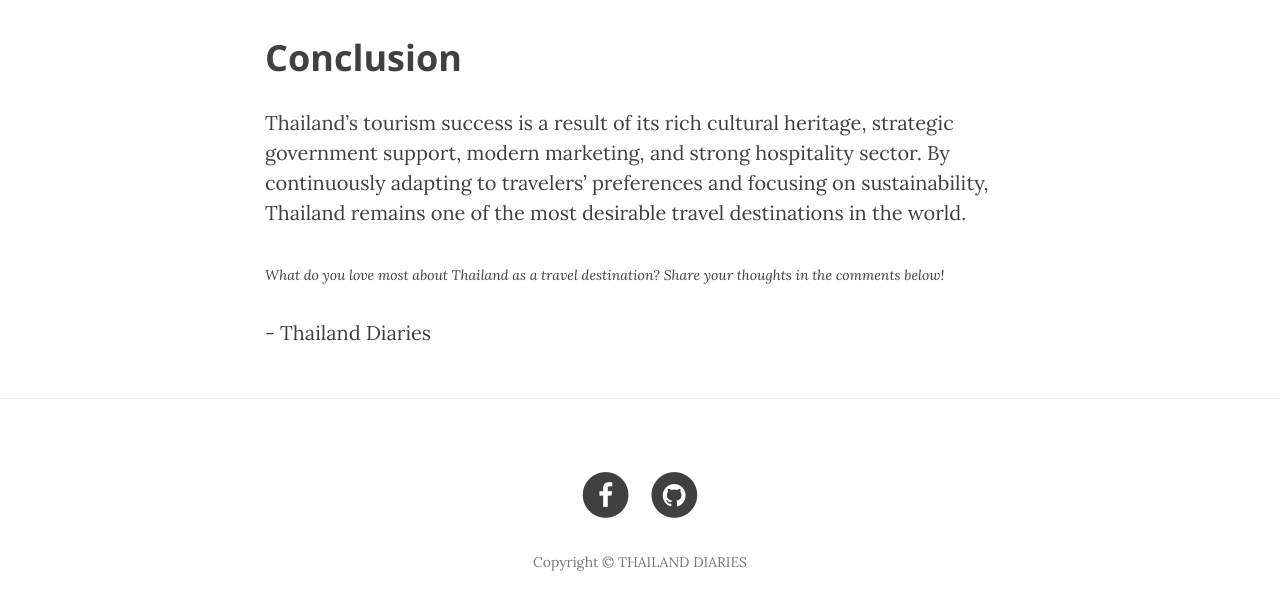
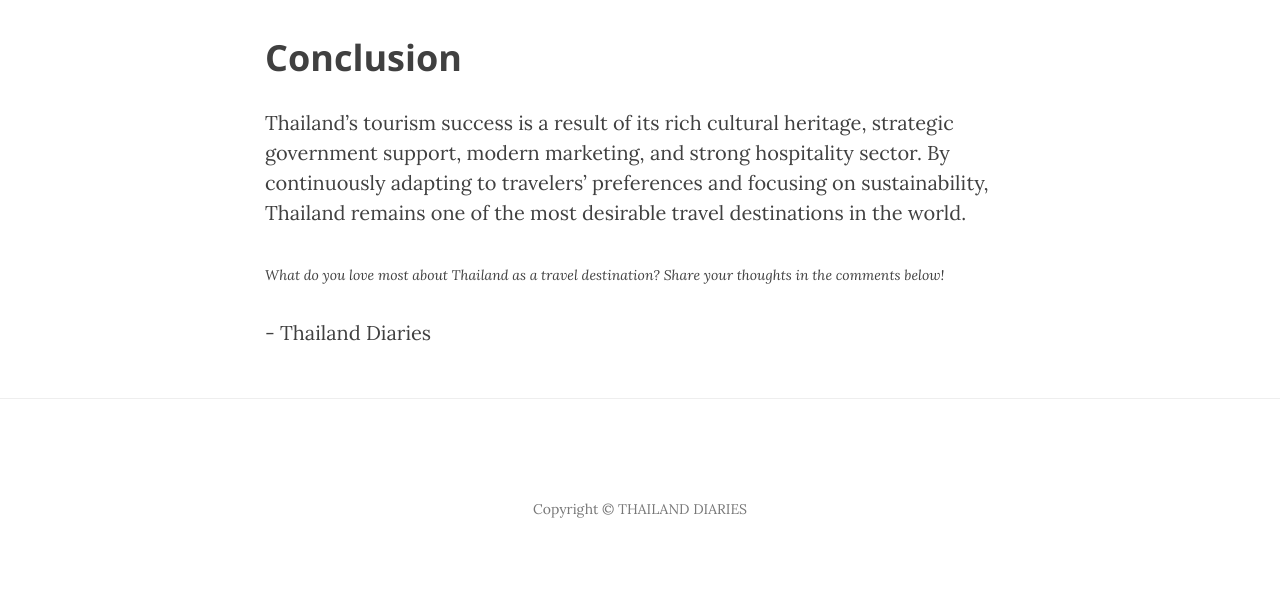
Before and after one commit to rjvaroky-ctrl/Thailand-travels, a plain HTML site: page post5.html in a window 1280 px wide. Shown: the part 4701-5311 px from the top of the page. After the commit the page ends 5286 px from the top, so only its background shows below. Drawn offline with nearby package versions, Linux system fonts and the light colour scheme; files whose address does not match are found by name.

Commit message:
Update post5.html

```diff
--- a/post5.html
+++ b/post5.html
@@ -213,24 +213,6 @@
         <div class="container">
             <div class="row">
                 <div class="col-lg-8 col-lg-offset-2 col-md-10 col-md-offset-1">
-                    <ul class="list-inline text-center">
-                        <li>
-                            <a href="http://www.facebook.com/prakritiiitk">
-                                <span class="fa-stack fa-lg">
-                                    <i class="fa fa-circle fa-stack-2x"></i>
-                                    <i class="fa fa-facebook fa-stack-1x fa-inverse"></i>
-                                </span>
-                            </a>
-                        </li>
-                        <li>
-                            <a href="http://www.github.com/iitkprakriti">
-                                <span class="fa-stack fa-lg">
-                                    <i class="fa fa-circle fa-stack-2x"></i>
-                                    <i class="fa fa-github fa-stack-1x fa-inverse"></i>
-                                </span>
-                            </a>
-                        </li>
-                    </ul>
                     <p class="copyright text-muted">Copyright &copy; THAILAND DIARIES</p>
                 </div>
             </div>
```
